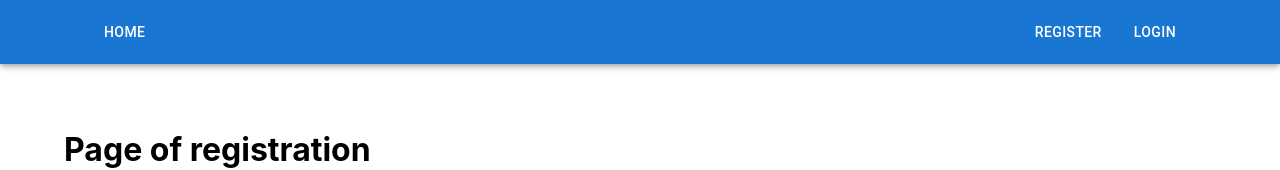
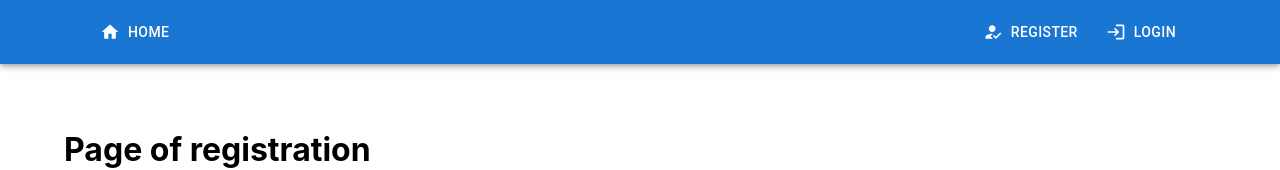
Before and after one commit to BolotinAlexey/goit-react-hw-08-phonebook, a React (Create React App) app: page /goit-react-hw-08-phonebook/register in a window 1280 px wide. Shown: the top 170 px of the page. Built offline with nearby package versions, Linux system fonts and the light colour scheme.

Commit message:
added icons

```diff
--- a/src/components/AuthNav/AuthNav.jsx
+++ b/src/components/AuthNav/AuthNav.jsx
@@ -1,17 +1,27 @@
 import { NavLink } from 'react-router-dom';
 import MUI from 'components/MUI.js';
+import HowToRegIcon from '@mui/icons-material/HowToReg';
+import LoginIcon from '@mui/icons-material/Login';
 
 export default function AuthNav() {
   return (
     <>
       <NavLink to="/register">
-        <MUI.Button sx={{ color: 'white' }} variant="outlined">
+        <MUI.Button
+          startIcon={<HowToRegIcon />}
+          sx={{ color: 'white' }}
+          variant="outlined"
+        >
           Register
         </MUI.Button>
       </NavLink>
 
       <NavLink to="/login">
-        <MUI.Button sx={{ color: 'white' }} variant="outlined">
+        <MUI.Button
+          startIcon={<LoginIcon />}
+          sx={{ color: 'white' }}
+          variant="outlined"
+        >
           LogIn
         </MUI.Button>
       </NavLink>
--- a/src/components/Navigation/Navigation.jsx
+++ b/src/components/Navigation/Navigation.jsx
@@ -1,5 +1,7 @@
 import { NavLink } from 'react-router-dom';
 import useAuth from 'hooks/useAuth';
+import HomeIcon from '@mui/icons-material/Home';
+import RecentActorsIcon from '@mui/icons-material/RecentActors';
 
 import MUI from 'components/MUI';
 
@@ -8,13 +10,21 @@ export default function Navigation() {
   return (
     <MUI.Toolbar>
       <NavLink to="/">
-        <MUI.Button sx={{ color: 'white' }} variant="outlined">
+        <MUI.Button
+          startIcon={<HomeIcon />}
+          sx={{ color: 'white' }}
+          variant="outlined"
+        >
           Home
         </MUI.Button>
       </NavLink>
       {isLoggedIn && (
         <NavLink to="/contacts">
-          <MUI.Button sx={{ color: 'white' }} variant="outlined">
+          <MUI.Button
+            startIcon={<RecentActorsIcon />}
+            sx={{ color: 'white' }}
+            variant="outlined"
+          >
             Contacts
           </MUI.Button>
         </NavLink>
--- a/src/components/UserMenu/UserMenu.jsx
+++ b/src/components/UserMenu/UserMenu.jsx
@@ -2,6 +2,7 @@ import useAuth from 'hooks/useAuth';
 import { useDispatch } from 'react-redux';
 import { logOut } from 'redux/auth/authOperations.js';
 import MUI from 'components/MUI.js';
+import LogoutIcon from '@mui/icons-material/Logout';
 
 import { ContainerUserMenu } from './UserMenu.styled.js';
 
@@ -23,6 +24,7 @@ export default function UserMenu() {
           <p>Email: {user.email}</p>
         </MUI.Box>
         <MUI.Button
+          startIcon={<LogoutIcon />}
           variant="contained"
           color="error"
           type="button"
--- a/src/redux/auth/authSlice.js
+++ b/src/redux/auth/authSlice.js
@@ -13,7 +13,6 @@ const authSlice = createSlice({
   initialState,
   extraReducers: {
     [register.fulfilled](state, action) {
-      console.log(action.payload);
       state.user = action.payload.user;
       state.token = action.payload.token;
       state.isLoggedIn = true;
@@ -32,7 +31,6 @@ const authSlice = createSlice({
       state.isFetchingCurrentUser = true;
     },
     [fetchCurrentUser.fulfilled](state, action) {
-      console.log('slice', action.payload, action, state);
       state.user = action.payload;
       state.isLoggedIn = true;
       state.isFetchingCurrentUser = false;
```
